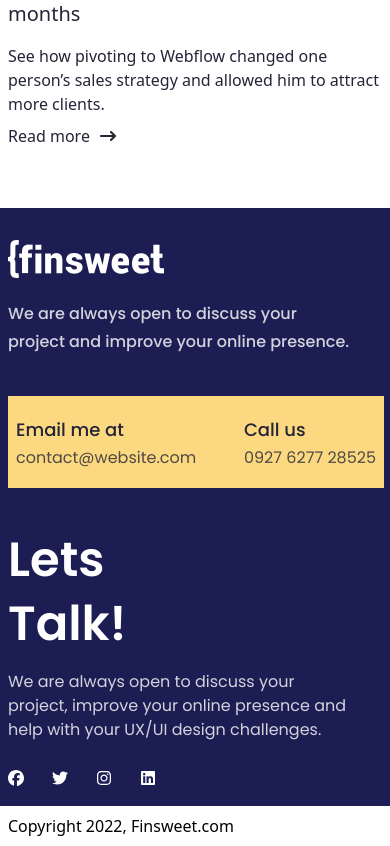
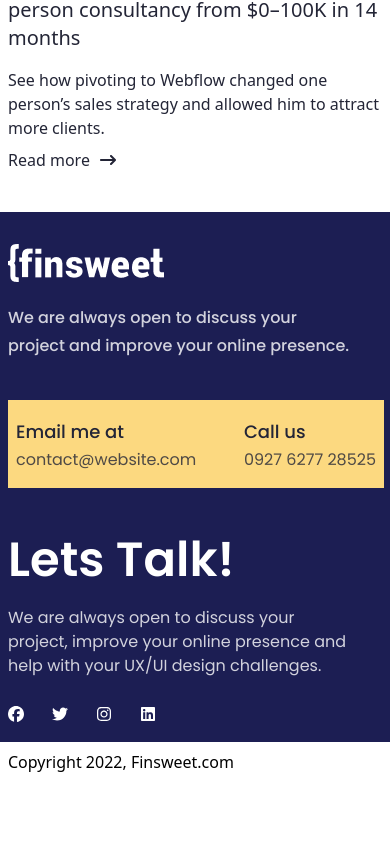
Before and after one commit to Sadat25/finsweet-p4, a React (Vite) app: page / in a window 390 px wide. Shown: the part 3862-4708 px from the top of the page. After the commit the page ends 4644 px from the top, so only its background shows below. Built offline with nearby package versions, Linux system fonts and the light colour scheme.

Commit message:
responsive & dark mode complete design update

```diff
--- a/src/App.jsx
+++ b/src/App.jsx
@@ -1,16 +1,9 @@
-import Navbar from './Components/Navbar';
-import Btn from './Components/Btn';
-import Footer from './Components/Footer';
-import Banner from './Components/Banner';
-import BlogPage from './Pages/Jahangir/blogPage';
+import Blog from "./Pages/Jahangir/Blog";
 
 const App = () => {
   return (
-      <div>
-          <Navbar />
-          <Banner />
-          <BlogPage />
-          <Footer/>
+    <div>
+      <Blog />
     </div>
   )
 }
--- a/src/Components/Banner.jsx
+++ b/src/Components/Banner.jsx
@@ -5,7 +5,7 @@
 const Banner = () => {
     return (
         <Container>
-            <div className="flex flex-col justify-center items-center font-Poppins text-Dark-Blue">
+            <div className="dark:bg-Dark-Blue flex flex-col justify-center items-center font-Poppins text-Dark-Blue dark:text-white">
                 <h1 className="lg:text-[48px] text-2xl font-semibold text-center lg:pt-32 pt-10 lg:w-[950px] w-[400px]">
                     A UX Case Study on Creating a Studious Environment for Students
                 </h1>
@@ -19,7 +19,7 @@
                     By the same illusion which lifts the horizon of the sea to the level
                     of the spectator on a hillside.
                 </p>
-                <button className="text-Royal-Blue text-center cursor-pointer hover:underline">
+                <button className="text-Royal-Blue dark:text-amber-200 text-center cursor-pointer hover:underline">
                     Read more
                 </button>
             </div>
--- a/src/Components/BlogCard.jsx
+++ b/src/Components/BlogCard.jsx
@@ -2,7 +2,7 @@
 
 const BlogCard = ({ image, date, title, description, link }) => {
   return (
-    <div className="flex flex-col text-Dark-Blue lg:w-[405px] px-2 lg:px-0">
+    <div className="flex flex-col text-Dark-Blue dark:text-white lg:w-[405px] px-2 lg:px-0">
       <img src={image} alt={title} className="w-full h-auto" />
       <h2 className="lg:pt-8 pt-2 pb-4 font-medium">{date}</h2>
       <h3 className="lg:text-2xl text-xl font-medium pb-4">{title}</h3>
--- a/src/Components/Footer.jsx
+++ b/src/Components/Footer.jsx
@@ -9,12 +9,13 @@
 const Footer = () => {
     return (
         <div>
-            <footer className='bg-Tint-Blue lg:pt-24 pt-8 lg:mt-32 mt-5 px-2 lg:px-0'>
+            <footer className='bg-Tint-Blue lg:pt-24 pt-8 px-2 lg:px-0'>
                 <Container className="lg:flex">
+
                     <div className='w-1/2'>
                         <img src={logo} alt="" />
                         <p className='font-Poppins font-medium leading-7 text-white/80 lg:w-100 w-86 mt-[22px] lg:mb-[86px] mb-10'>We are always open to discuss your project and improve your online presence.</p>
-                        <div className='bg-[#FCD980] lg:w-[450px] w-94 py-4.5 lg:px-9.5 px-2 flex items-center justify-between mb-10'>
+                        <div className='bg-[#FCD980] lg:w-[450px] w-94 py-4 lg:px-9.5 px-2 flex items-center justify-between mb-10 lg:mb-0'>
                             <div>
                                 <h2 className='text-Dark-Blue font-Poppins font-medium leading-8 text-lg '>Email me at</h2>
                                 <p className='text-Dark-Blue/80 font-Poppins '>contact@website.com</p>
@@ -25,7 +26,8 @@
                             </div>
                         </div>
                     </div>
-                    <div className='w-1/2'>
+
+                    <div className='lg:w-1/2'>
                         <h2 className='font-Poppins font-semibold text-5xl leading-16 text-white '>Lets Talk!</h2>
                         <p className='lg:w-100 w-86 text-white/80 font-Poppins mt-3.5 mb-7 '>We are always open to discuss your project, improve your online presence and help with your UX/UI design challenges.</p>
                         <div className='text-white flex gap-7 pb-5'>
--- a/src/Components/Navbar.jsx
+++ b/src/Components/Navbar.jsx
@@ -1,5 +1,4 @@
 import logo from '../assets/Logo.png';
-import { IoIosSunny } from "react-icons/io";
 import { FiAlignRight } from "react-icons/fi";
 import { CiSearch } from "react-icons/ci";
 
@@ -19,7 +18,7 @@
             <li className="text-[#BBBBCB] hover:text-white font-Poppins font-medium leading-[26px] cursor-pointer">Blog</li>
           </ul>
           <button className='hidden lg:flex lg:px-12 lg:py-4 bg-transparent text-white font-Poppins font-medium leading-7 cursor-pointer border-2 border-[#F4F6FC]/20 rounded-4xl '>Contact us</button>
-          <IoIosSunny className='hidden lg:flex text-amber-300 cursor-pointer' />
+
         </div>
         <div className='flex lg:hidden items-center gap-1'>
           <CiSearch className='text-white lg:hidden text-4xl cursor-pointer' />
--- /dev/null
+++ b/src/Pages/Jahangir/Blog.jsx
@@ -0,0 +1,27 @@
+import BlogPage from './blogPage';
+import Banner from '../../Components/Banner';
+import Navbar from '../../Components/Navbar';
+import Footer from '../../Components/Footer';
+import { useState } from 'react';
+import { IoIosSunny } from "react-icons/io";
+
+const Blog = () => {
+    const [mode, setMode] = useState(false);
+    // console.log(mode);
+
+    return (
+        <>
+            <Navbar className='relative' />
+            <button onClick={() => setMode(!mode)}>
+                <IoIosSunny className='hidden lg:flex text-amber-300 cursor-pointer absolute top-10 right-30' />
+            </button>
+            <div className={`${mode ? 'dark' : ''} dark:bg-Dark-Blue`}>
+                <Banner />
+                <BlogPage />
+            </div>
+            <Footer />
+        </>
+    )
+}
+
+export default Blog;
--- a/src/Pages/Jahangir/BlogPage.jsx
+++ b/src/Pages/Jahangir/BlogPage.jsx
@@ -8,10 +8,13 @@
 import Img6 from '../../assets/blogImg6.png';
 
 
+
 const BlogPage = () => {
+
   return (
+    <>
       <Container>
-      <h2 className='text-center text-5xl font-semibold font-Poppins text-Dark-Blue lg:mt-32 mt-10'>Our Blog</h2>
+        <h2 className='text-center text-5xl font-semibold font-Poppins text-Dark-Blue dark:text-white lg:mt-32 mt-10'>Our Blog</h2>
         <div className="flex flex-wrap justify-center gap-8 py-10">
           <BlogCard
             image={Img1}
@@ -58,6 +61,7 @@
         </div>
 
       </Container>
+    </>
   );
 };
 
```
Lines whose indentation alone changed are shown as unchanged.
